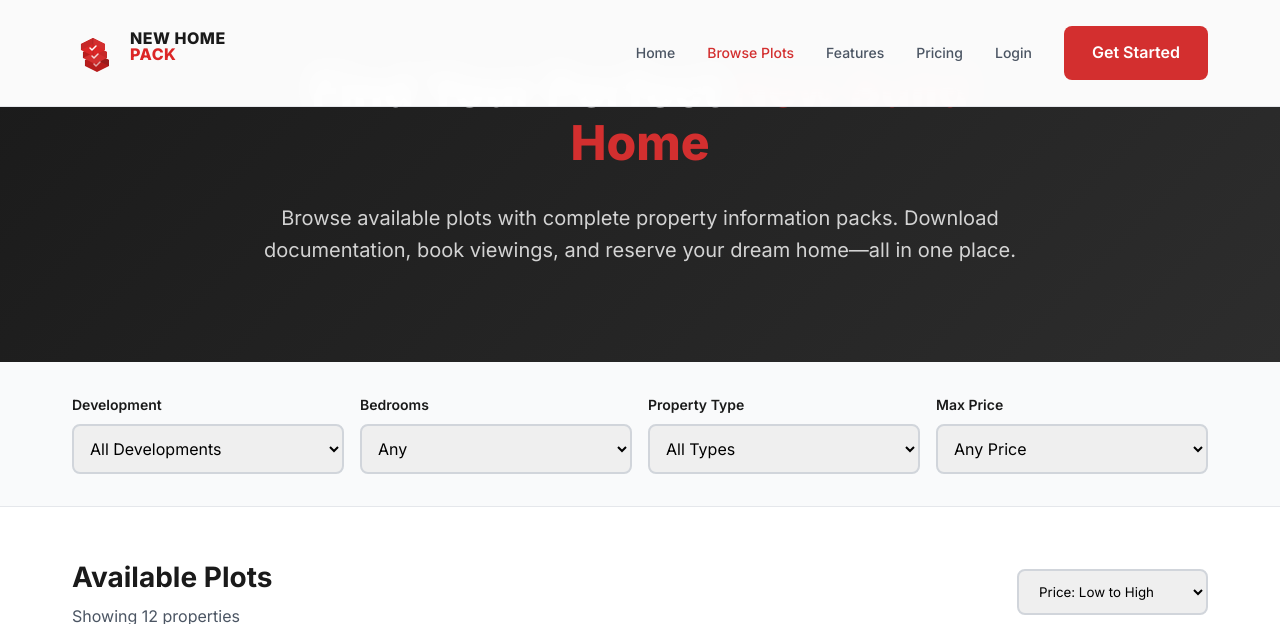
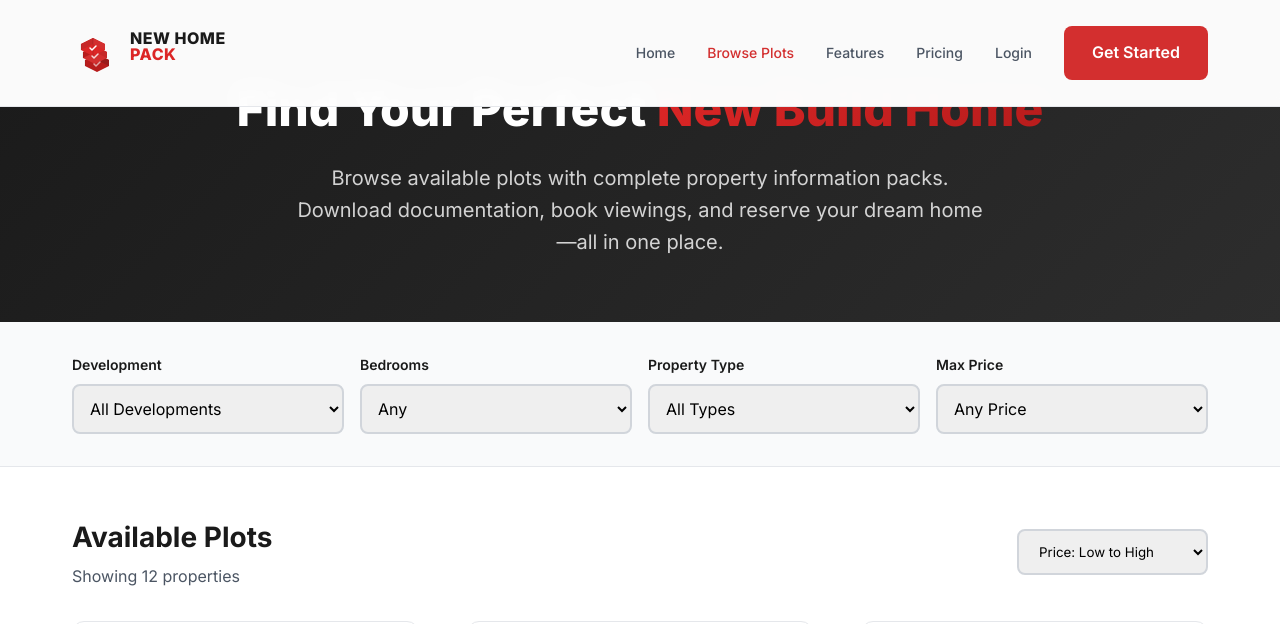
Before and after one commit to t5dghgzzy6-web/new-home-pack, a plain HTML site: page plots.html in a window 1280 px wide. Shown: the top 624 px of the page. Drawn offline with Linux system fonts and the light colour scheme.

Commit message:
Fix plots page hero section layout - increase padding and ensure full text visibility

```diff
--- a/plots.html
+++ b/plots.html
@@ -53,13 +53,13 @@
     </header>
 
     <!-- Hero Section -->
-    <section class="hero" style="padding: 4rem 0 3rem; background: linear-gradient(135deg, #1a1a1a 0%, #2d2d2d 100%);">
+    <section class="hero" style="padding: 5rem 0 4rem; background: linear-gradient(135deg, #1a1a1a 0%, #2d2d2d 100%); overflow: visible;">
         <div class="container">
-            <div class="hero-content" style="text-align: center; max-width: 800px; margin: 0 auto;">
-                <h1 class="hero-title" style="color: white;">
-                    Find Your Perfect <span class="hero-highlight">New Build Home</span>
+            <div class="hero-content" style="text-align: center; max-width: 900px; margin: 0 auto;">
+                <h1 style="font-size: 3rem; font-weight: 800; line-height: 1.2; margin-bottom: 1.5rem; color: white;">
+                    Find Your Perfect <span style="background: linear-gradient(135deg, #DC2626 0%, #B71C1C 100%); -webkit-background-clip: text; -webkit-text-fill-color: transparent; background-clip: text;">New Build Home</span>
                 </h1>
-                <p class="hero-subtitle" style="color: rgba(255,255,255,0.8);">
+                <p style="font-size: 1.25rem; line-height: 1.6; color: rgba(255,255,255,0.8); max-width: 700px; margin: 0 auto;">
                     Browse available plots with complete property information packs. Download documentation, book viewings, and reserve your dream home—all in one place.
                 </p>
             </div>
```
